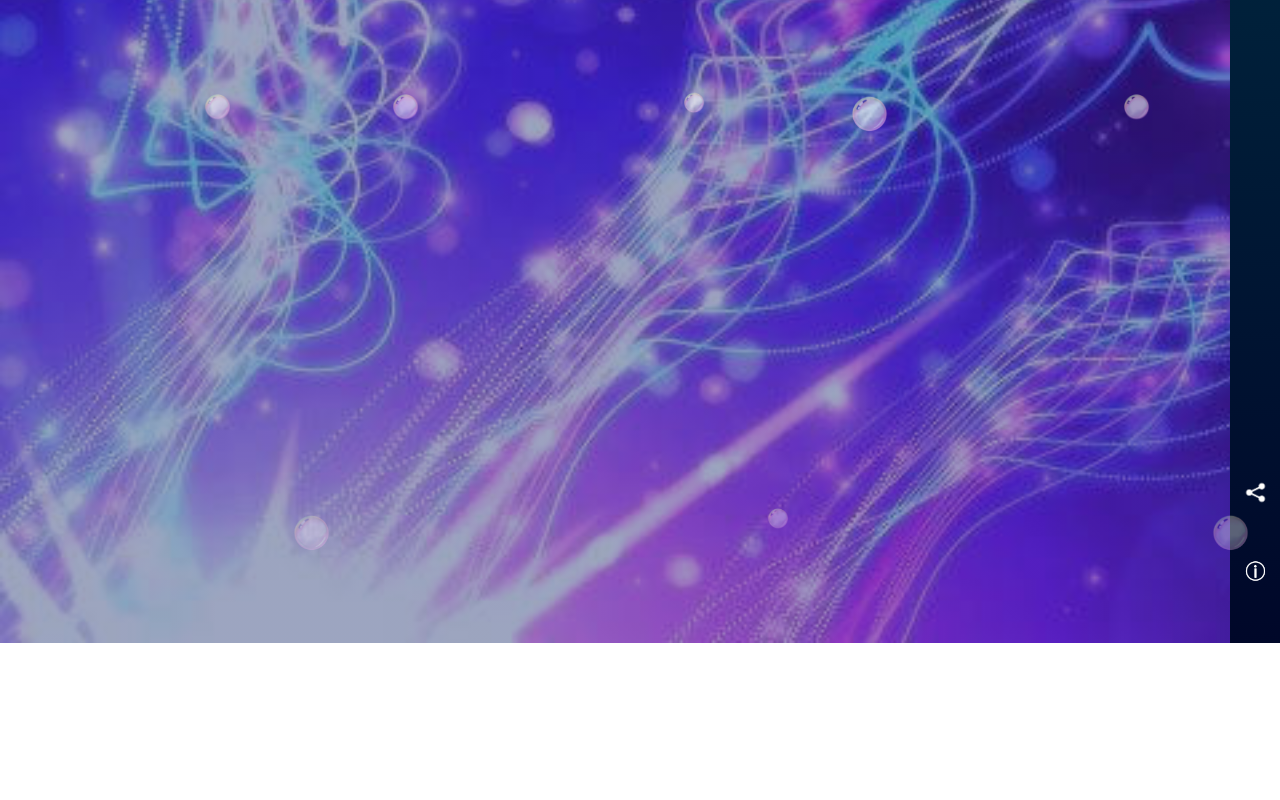
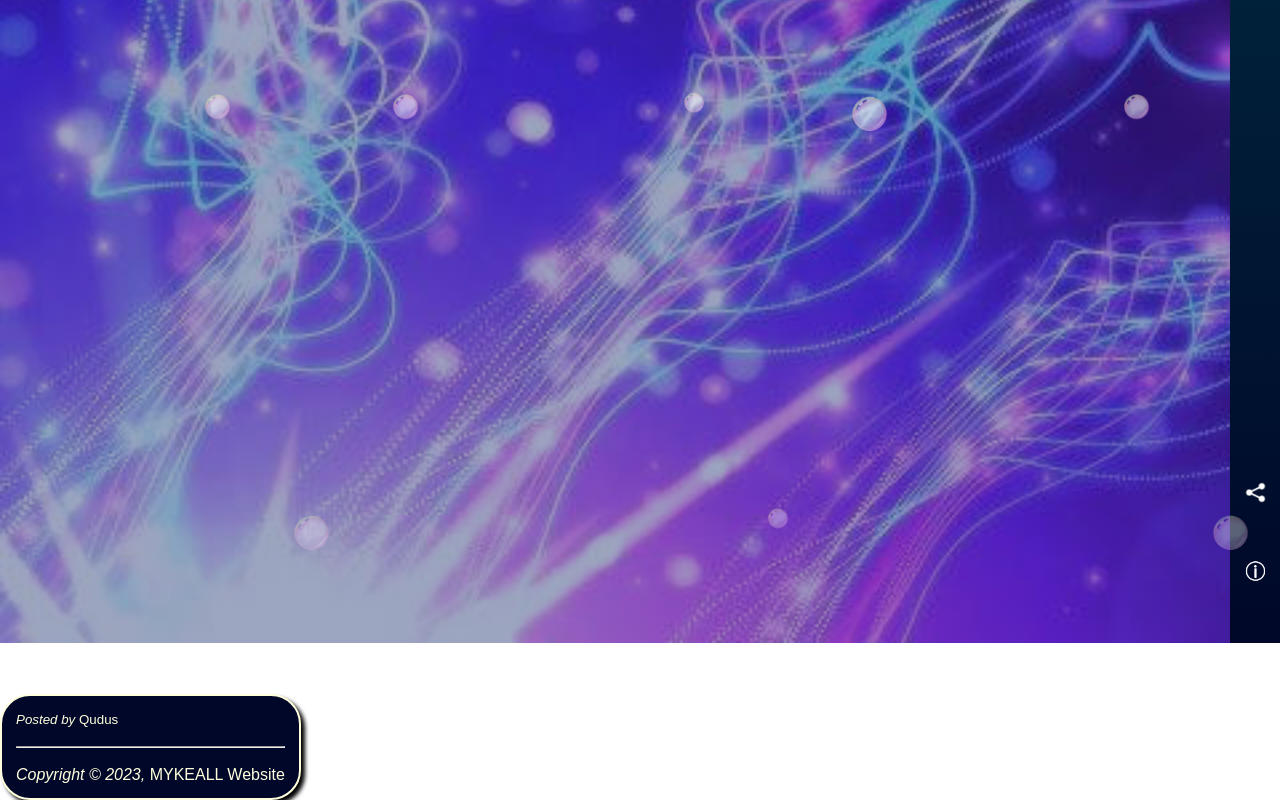
Before and after one commit to MykeAll/Mykeall-Data-Subscription-Services, a plain HTML site: page index.html in a window 1280 px wide. Shown: the part 1277-2077 px from the top of the page. Before the commit the page ends 1939 px from the top, so only its background shows below. Drawn offline with Linux system fonts and the light colour scheme.

Commit message:
footer commit

```diff
--- a/index.html
+++ b/index.html
@@ -5,6 +5,10 @@
     <meta http-equiv="X-UA-Compatible" content="IE=edge">
     <meta name="viewport" content="width= , initial-scale=1.0">
     <title>Web Animation</title>
+    <link
+      rel="stylesheet"
+      href="https://stackpath.bootstrapcdn.com/font-awesome/4.7.0/css/font-awesome.min.css"
+    />
     <link rel="stylesheet" href="style.css">
 </head>
 <body>
@@ -109,6 +113,20 @@
 
     </nav>
 
+
+    <footer>
+        <div class="cite">
+            <!-- <p><cite>HTML crash course</cite> by Qudus</p> -->
+            <small class="cite1"><cite>Posted by</cite> Qudus</small>
+            <!-- <small class="cite1"><cite>Posted</cite> by Qudus <cite>on the 1st of March</cite></small> -->
+            <br>
+            <br>
+            <hr>
+            <br>
+            <p><cite> Copyright &copy; 2023,</cite> MYKEALL Website</p>
+
+        </div>
+    </footer>
 </body>
 <script src="jQuery/jquery-3.6.3.js"></script>
 <script src="script.js"></script>
--- a/style.css
+++ b/style.css
@@ -383,16 +383,32 @@ li a {
     /* text-decoration: none; */
 }
 
+footer {
+    background-color: #000729;
+    border: 2px solid #ffd;
+    border-radius: 30px;
+    box-shadow: 4px 4px 4px #000;
+    margin-top: 4%;
+    margin-bottom: 4%;
+    padding: 14px;
+    justify-content: center;
+    align-items: center;
+    position: absolute;
+}
+
 .cite {
-    position: absolute;
-    color: #fff;
-    bottom: 50%;
-    left: 34%;
+    /* position: absolute; */
+    color: #ffd;
+    /* left: 34%; */
     align-self: center;
     justify-content: center;
 }
 .cite1 {
-    padding-left: 10%;
+    /* padding-left: 10%; */
+    /* top: 40px; */
+    justify-content: center;
+    align-items: center;
+    /* position: absolute; */
 }
 
 
```
Also changed, not shown: animation.html (+12 -0 lines), anime.html (+14 -0 lines), calculator.html (+16 -2 lines), load1.html (+14 -0 lines), loading.html (+17 -1 lines), mdata.html (+15 -0 lines), rid.html (+16 -0 lines).
